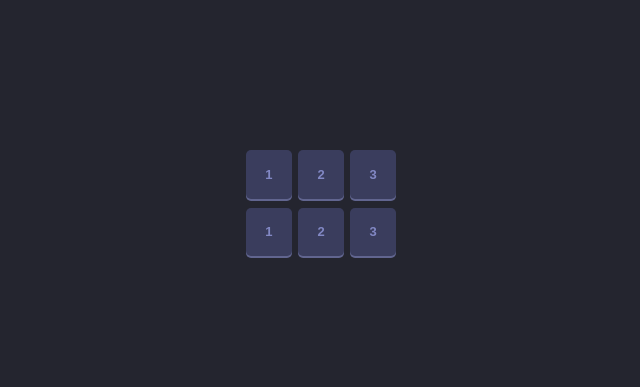
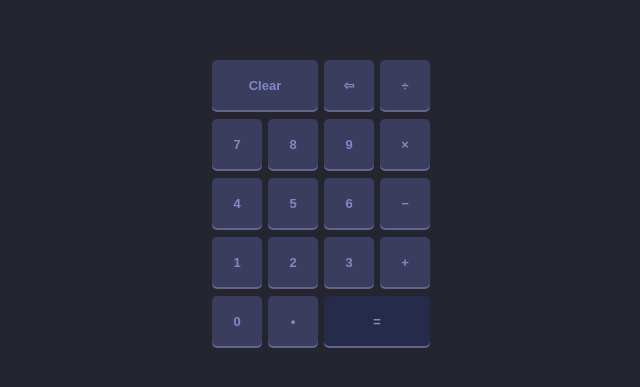
Before and after one commit to Rafaseoanes/Odin-Calculator, a plain HTML site: page index.html in a window 1280 px wide. Shown: the part 197-584 px from the top of the page, without its empty margins (319-959 px from the left). Drawn offline with Linux system fonts and the light colour scheme.

Commit message:
Buttons created in HTML file, basic styles added

```diff
--- a/index.html
+++ b/index.html
@@ -12,14 +12,34 @@
 <body>
     <div id="calculatorContainer">
         <div>
-            <button>1</button>
-            <button>2</button>
-            <button>3</button>
+            <!-- <button>1</button> -->
+            <button id="clearKey">Clear</button>
+            <button>&#8678;</button>
+            <button>&divide;</button>
+        </div>
+        <div>
+            <button>7</button>
+            <button>8</button>
+            <button>9</button>
+            <button>&times;</button>
+        </div>
+        <div>
+            <button>4</button>
+            <button>5</button>
+            <button>6</button>
+            <button>&minus;</button>
         </div>
         <div>
             <button>1</button>
             <button>2</button>
             <button>3</button>
+            <button>&plus;</button>
+        </div>
+        <div>
+            <button>0</button>
+            <button>&#8226;</button>
+            <button id="equalsKey">&equals;</button>
+
         </div>
     </div>
 </body>
--- a/style.css
+++ b/style.css
@@ -1,12 +1,13 @@
-body{
+body {
     background-color: #24252f;
     height: 100vh;
     margin: 0;
     padding: 0;
 }
+
 button {
 
-    padding: 1.3em 1.5em;
+    padding: 1.3em;
     margin: 4.5px 1px;
     border: 0px solid transparent;
     background-color: #3a3d5d;
@@ -14,18 +15,31 @@ button {
     color: #8288c4;
     font-weight: 800;
     font-size: small;
+    height: 50px;
+    width: 50px;
 
 
-    box-shadow: 0px 2px 0px 0px rgba(130, 136, 196,0.65);
-    -webkit-box-shadow: 0px 2px 0px 0px rgba(130, 136, 196,0.65);
-    -moz-box-shadow: 0px 2px 0px 0px rgba(130, 136, 196,0.65);
+    box-shadow: 0px 2px 0px 0px rgba(130, 136, 196, 0.65);
+    -webkit-box-shadow: 0px 2px 0px 0px rgba(130, 136, 196, 0.65);
+    -moz-box-shadow: 0px 2px 0px 0px rgba(130, 136, 196, 0.65);
 
-   }
-   #calculatorContainer{
+}
+
+#calculatorContainer {
     height: 100%;
     display: flex;
     flex-direction: column;
     justify-content: center;
     align-items: center;
-    /* background-color:aquamarine; */
-   }
+}
+
+#equalsKey {
+    background-color: #262a4b;
+    height: 50px;
+    width: 106px;
+
+}
+#clearKey{
+    height: 50px;
+    width: 106px;
+}
```
